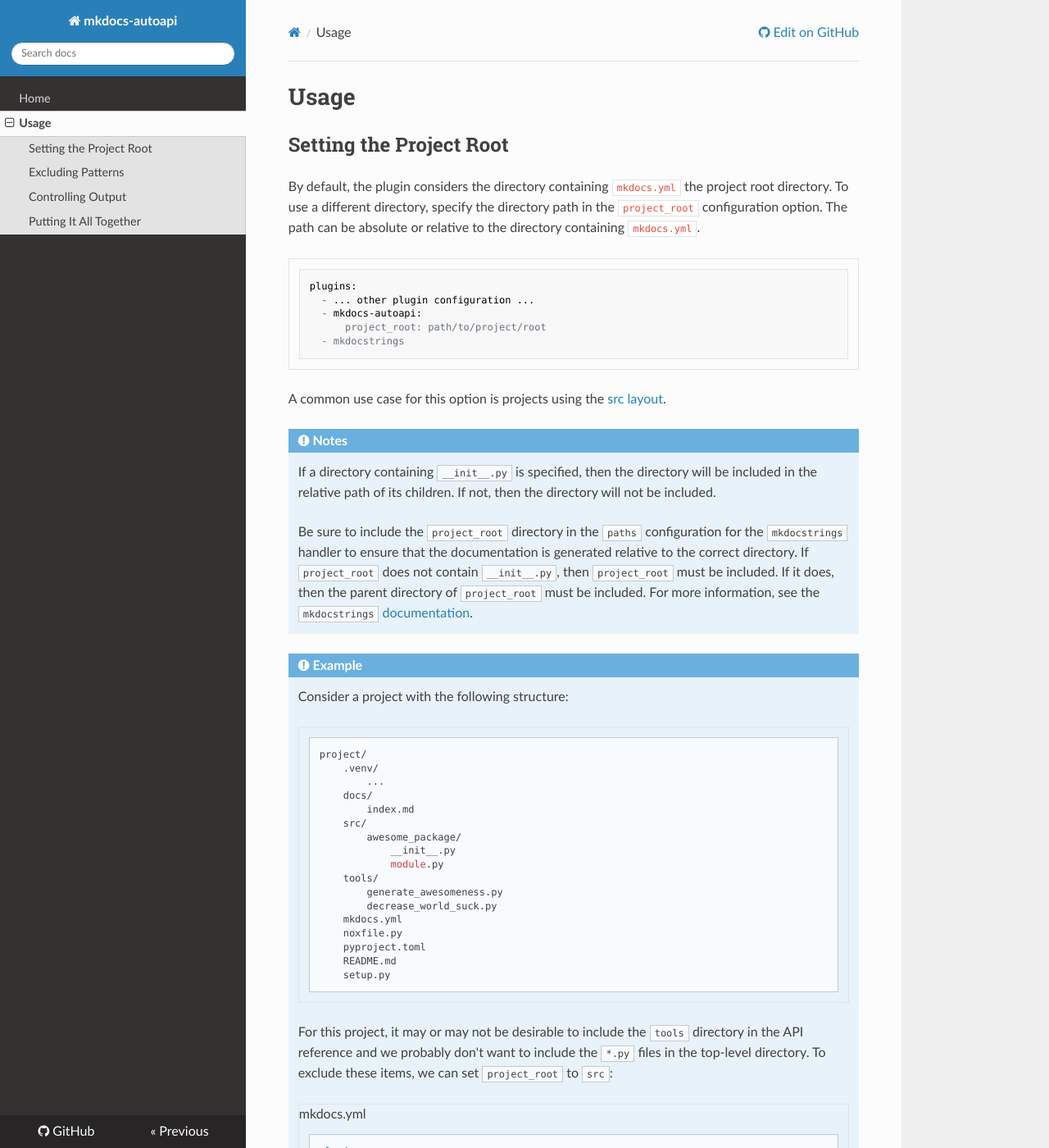
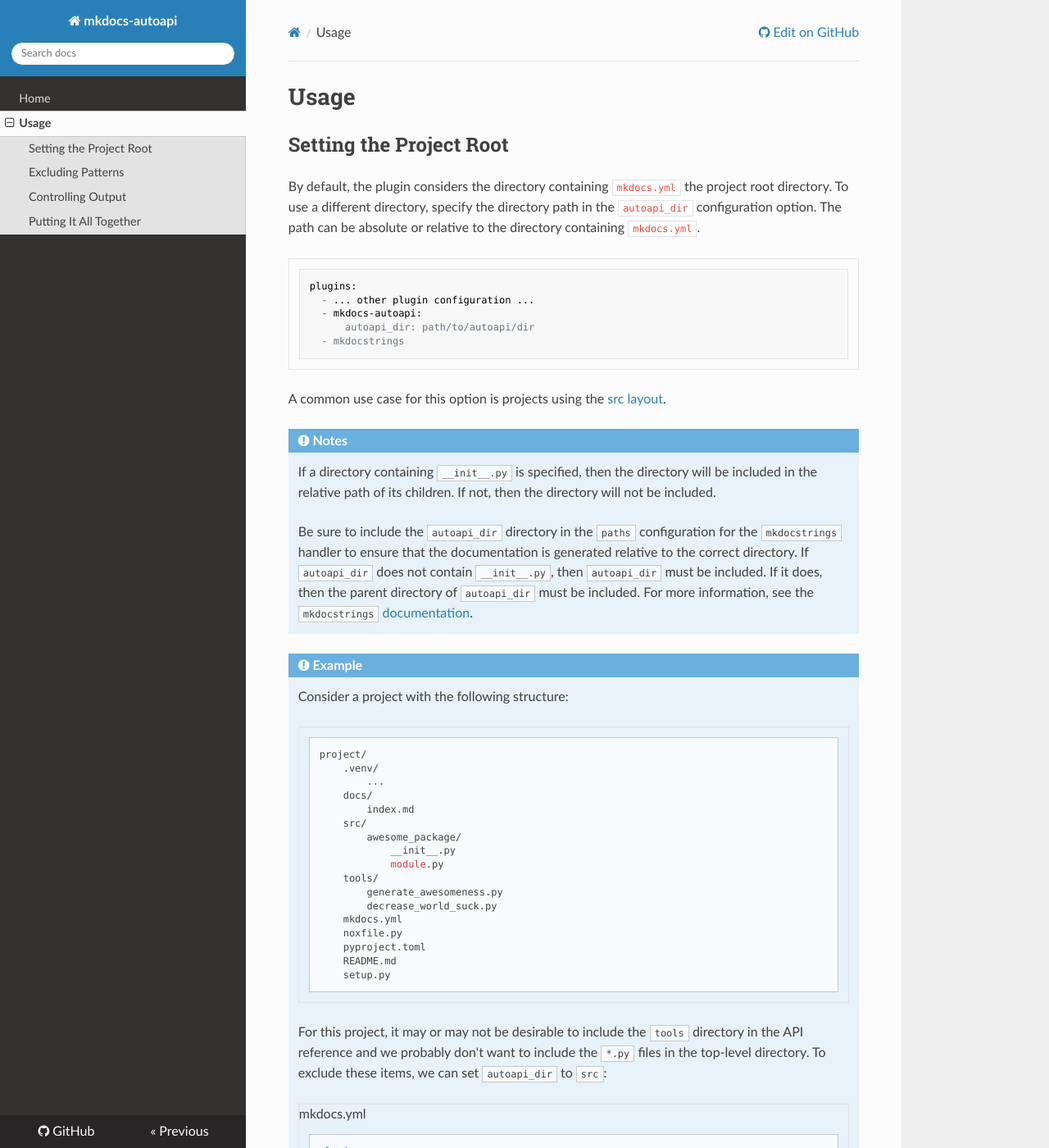
Before and after one commit to jcayers20/mkdocs-autoapi, an MkDocs documentation site: the page built from docs/usage.md, in a window 1280 px wide and 1400 px high. Shown: the whole window at 82% size. Built offline with MkDocs 1.6.1, drawn with Linux system fonts in a browser that asks for light colours; nearby versions of some CDN libraries; some of the changed text lies outside the part shown.

Commit message:
Rename configuration option: project_root => autoapi_dir (#31)
This change aligns the configuration option describing the path to the source
code with the name used in `sphinx-autoapi`. Note that there is a difference
here - `sphinx-autoapi` allows multiple directories while this project (for now,
at least) only allows one.

````diff
--- a/docs/usage.md
+++ b/docs/usage.md
@@ -4,14 +4,14 @@
 
 By default, the plugin considers the directory containing `mkdocs.yml` the
 project root directory. To use a different directory, specify the directory
-path in the `project_root` configuration option. The path can be absolute or
+path in the `autoapi_dir` configuration option. The path can be absolute or
 relative to the directory containing `mkdocs.yml`.
 
 ```yaml
 plugins:
   - ... other plugin configuration ...
   - mkdocs-autoapi:
-      project_root: path/to/project/root
+      autoapi_dir: path/to/autoapi/dir
   - mkdocstrings
 ```
 
@@ -24,11 +24,11 @@
     will be included in the relative path of its children. If not, then the
     directory will not be included.
 
-    Be sure to include the `project_root` directory in the `paths` configuration
+    Be sure to include the `autoapi_dir` directory in the `paths` configuration
     for the `mkdocstrings` handler to ensure that the documentation is generated
-    relative to the correct directory. If `project_root` does not contain
-    `__init__.py`, then `project_root` must be included. If it does, then the
-    parent directory of `project_root` must be included. For more information,
+    relative to the correct directory. If `autoapi_dir` does not contain
+    `__init__.py`, then `autoapi_dir` must be included. If it does, then the
+    parent directory of `autoapi_dir` must be included. For more information,
     see the `mkdocstrings` [documentation](https://mkdocstrings.github.io/python/usage/#using-the-paths-option).
 
 !!! example
@@ -58,13 +58,13 @@
     For this project, it may or may not be desirable to include the `tools`
     directory in the API reference and we probably don't want to include
     the `*.py` files in the top-level directory. To exclude these items, we can
-    set `project_root` to `src`:
+    set `autoapi_dir` to `src`:
 
     ```yaml title="mkdocs.yml"
     plugins:
       - ... other plugin configuration ...
       - mkdocs-autoapi:
-          project_root: src # or /path/to/project/src
+          autoapi_dir: src # or /path/to/project/src
       - mkdocstrings:
           handlers:
             python:
@@ -77,7 +77,7 @@
 The `exclude` configuration option allows for exclusion of files matching the
 specified pattern(s). This option accepts a list of
 [glob](https://man7.org/linux/man-pages/man7/glob.7.html) patterns. These
-patterns are evaluated relative to [project_root](#setting-the-project-root).
+patterns are evaluated relative to [autoapi_dir](#setting-the-project-root).
 
 !!! note
     The following patterns are commonly used for virtual environments and are
````
Also changed, not shown: README.md (+2 -2 lines), 2 other files.
